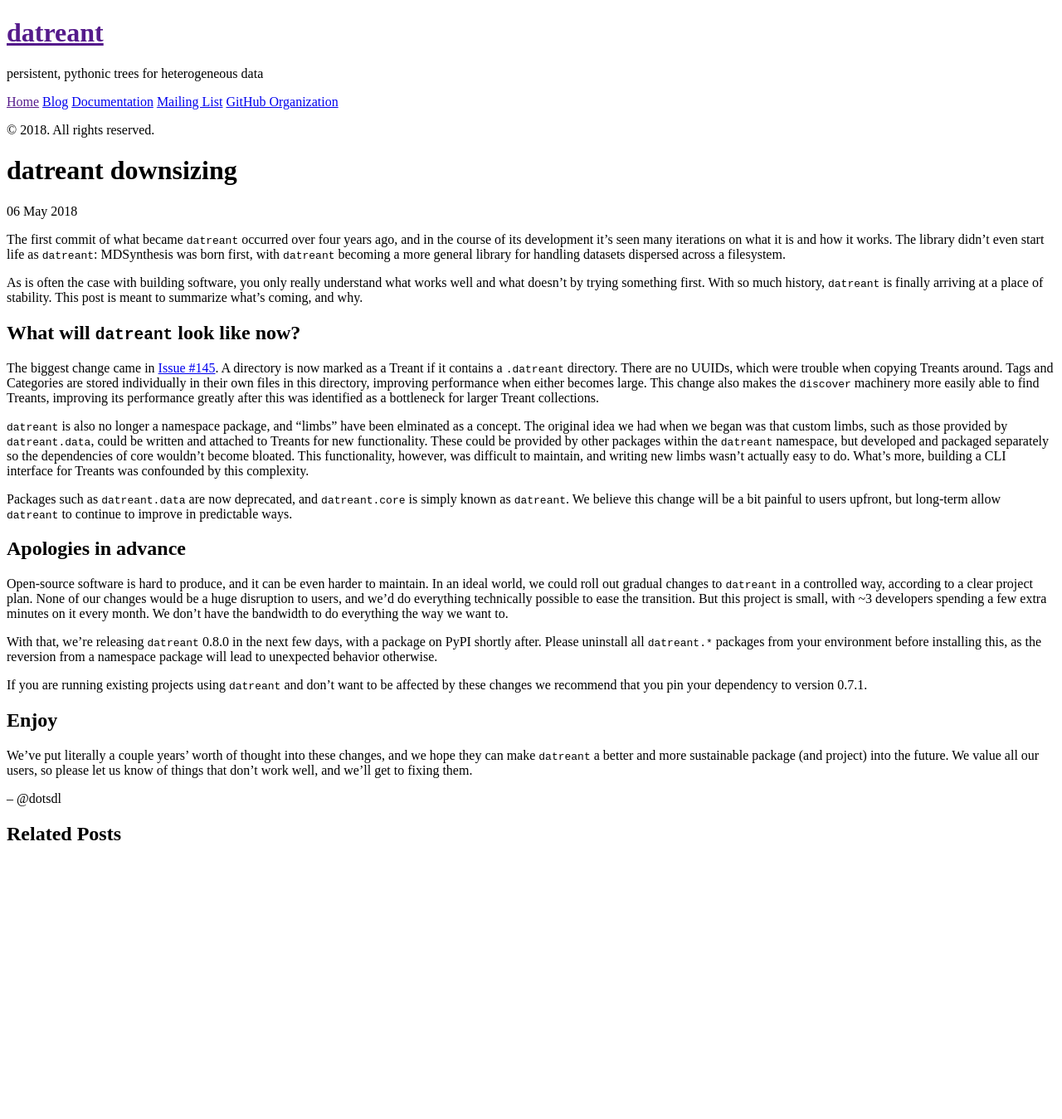
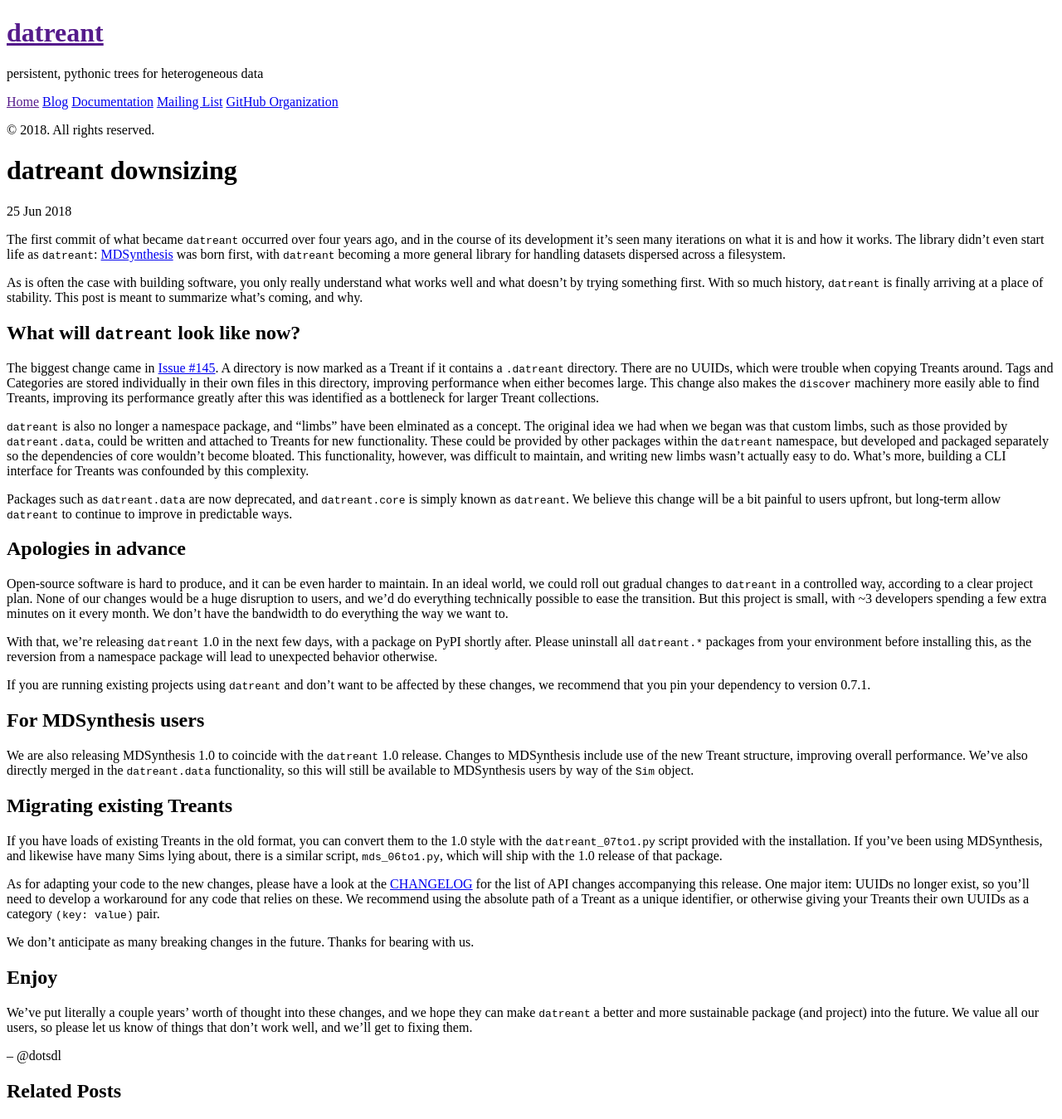
Before and after one commit to datreant/.github.io, a Jekyll site: the page built from _posts/2018-06-25-datreant-downsize.md, in a window 1280 px wide. Shown: the whole page at 83% size. Built offline with Jekyll 4.4.1, drawn with Linux system fonts in a browser that asks for light colours; before the commit the page ends 1039 px from its top, so only the background shows below that.

Commit message:
Edits from suggestions to blog post

```diff
--- a/_posts/2018-05-06-datreant-downsize.md
+++ b/_posts/2018-06-25-datreant-downsize.md
@@ -5,7 +5,7 @@ title: datreant downsizing
 ---
 
 The first commit of what became `datreant` occurred over four years ago, and in the course of its development it's seen many iterations on what it is and how it works.
-The library didn't even start life as `datreant`: MDSynthesis was born first, with `datreant` becoming a more general library for handling datasets dispersed across a filesystem.
+The library didn't even start life as `datreant`: [MDSynthesis](https://github.com/datreant/MDSynthesis) was born first, with `datreant` becoming a more general library for handling datasets dispersed across a filesystem.
 
 As is often the case with building software, you only really understand what works well and what doesn't by trying something first.
 With so much history, `datreant` is finally arriving at a place of stability.
@@ -37,11 +37,29 @@ None of our changes would be a huge disruption to users, and we'd do everything
 But this project is small, with ~3 developers spending a few extra minutes on it every month.
 We don't have the bandwidth to do everything the way we want to.
 
-With that, we're releasing `datreant` 0.8.0 in the next few days, with a package on PyPI shortly after.
+With that, we're releasing `datreant` 1.0 in the next few days, with a package on PyPI shortly after.
 Please uninstall all `datreant.*` packages from your environment before installing this, as the reversion from a namespace package will lead to unexpected behavior otherwise.
 
-If you are running existing projects using `datreant` and don't want to be affected by these changes
+If you are running existing projects using `datreant` and don't want to be affected by these changes,
 we recommend that you pin your dependency to version 0.7.1.
+
+## For MDSynthesis users
+
+We are also releasing MDSynthesis 1.0 to coincide with the `datreant` 1.0 release.
+Changes to MDSynthesis include use of the new Treant structure, improving overall performance.
+We've also directly merged in the `datreant.data` functionality, so this will still be available to MDSynthesis users by way of the `Sim` object.
+
+## Migrating existing Treants
+
+If you have loads of existing Treants in the old format, you can convert them to the 1.0 style with the `datreant_07to1.py` script provided with the installation.
+If you've been using MDSynthesis, and likewise have many Sims lying about, there is a similar script, `mds_06to1.py`, which will ship with the 1.0 release of that package.
+
+As for adapting your code to the new changes, please have a look at the [CHANGELOG](https://github.com/datreant/datreant/blob/develop/CHANGELOG) for the list of API changes accompanying this release.
+One major item: UUIDs no longer exist, so you'll need to develop a workaround for any code that relies on these.
+We recommend using the absolute path of a Treant as a unique identifier, or otherwise giving your Treants their own UUIDs as a category `(key: value)` pair.
+
+We don't anticipate as many breaking changes in the future.
+Thanks for bearing with us.
 
 ## Enjoy
 
```
